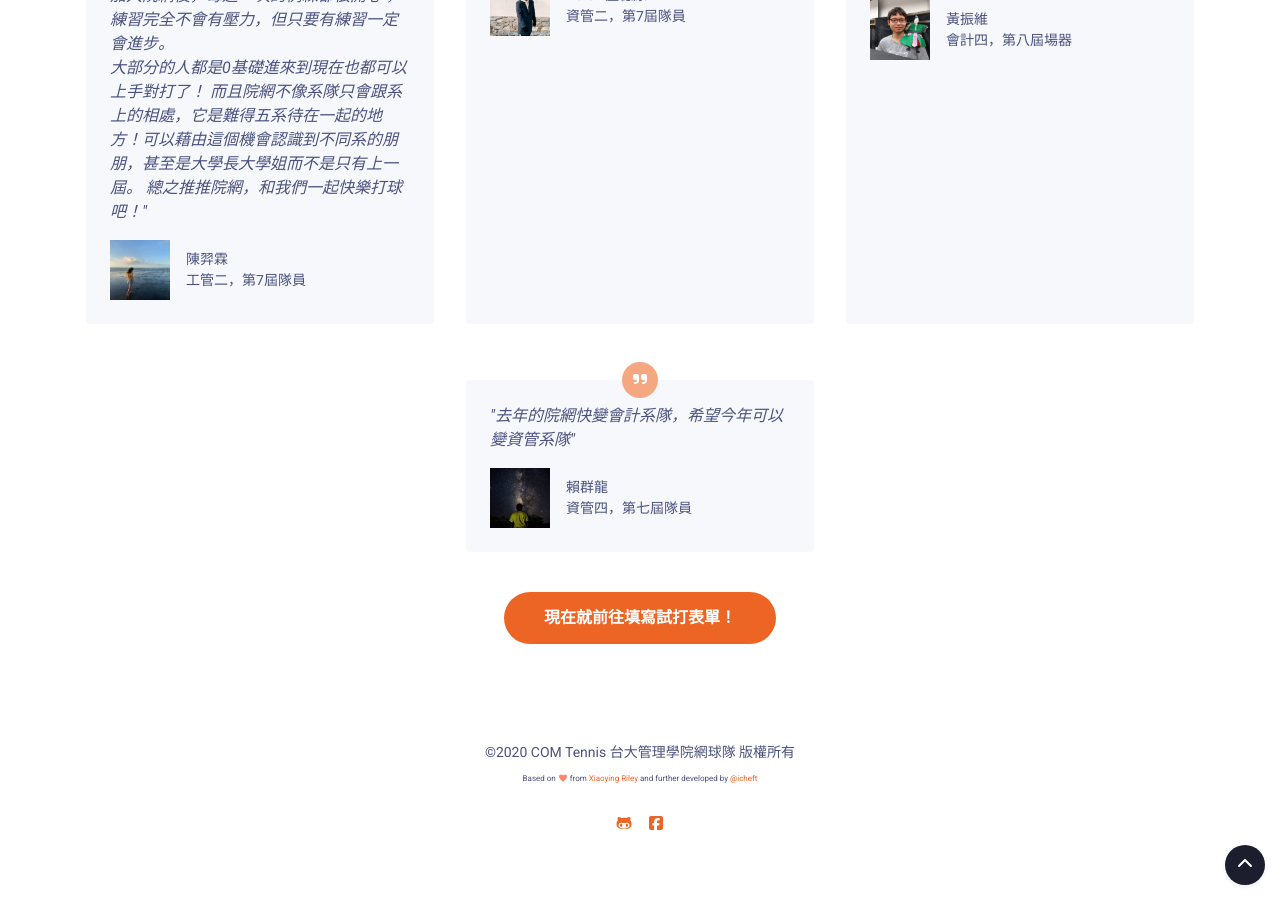
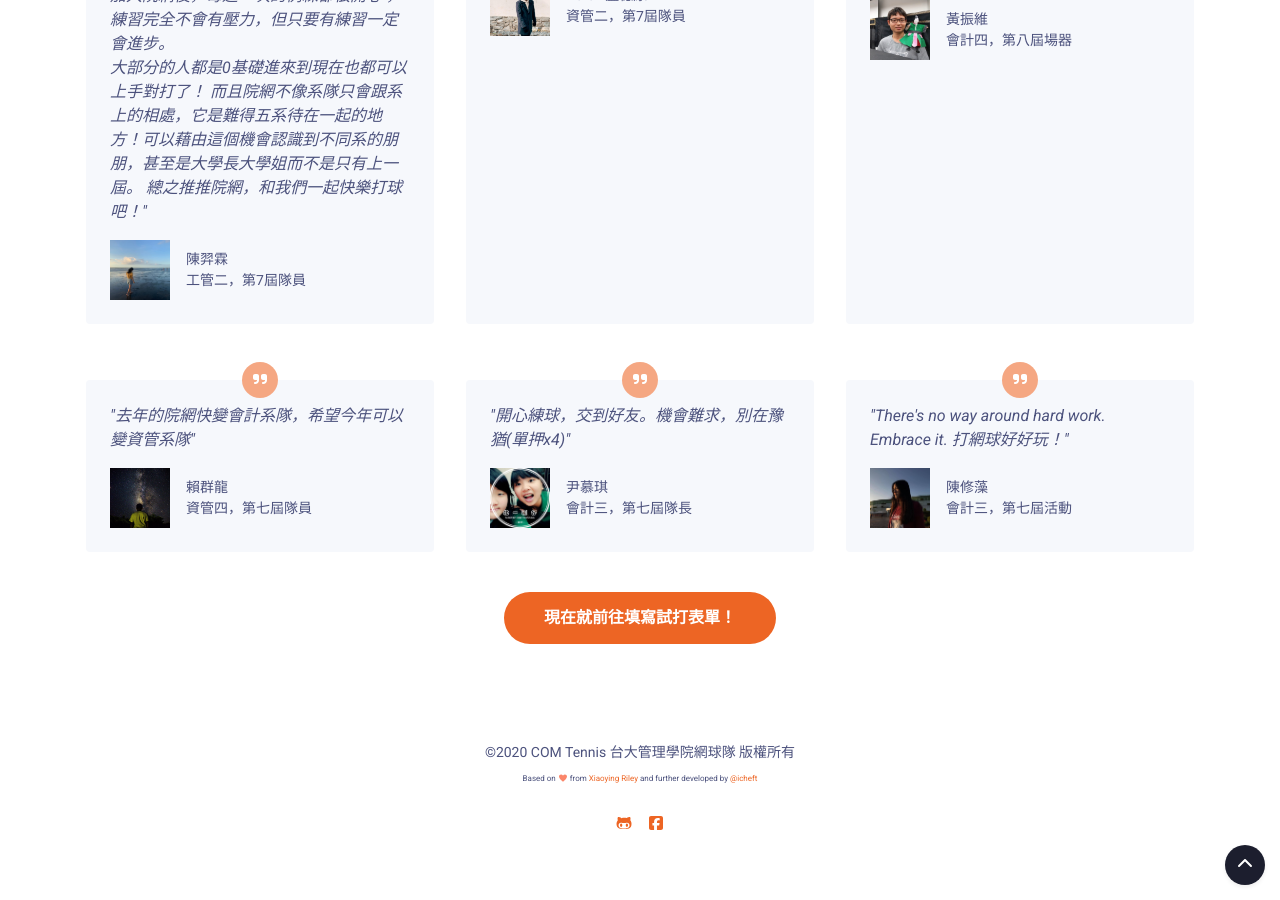
Before and after one commit to icheft/COM-Tennis-Website, a Jekyll site: the page built from index.html, in a window 1280 px wide and 900 px high, scrolled down 12738 px. Built offline with Jekyll 4.4.1, drawn with Linux system fonts in a browser that asks for light colours; nearby versions of some CDN libraries; library files that are not in the unit come from our copies; a style sheet for code colours, icons or effects is not loaded.

Commit message:
Add testimonials

```diff
--- a/_data/testimonials.yml
+++ b/_data/testimonials.yml
@@ -38,3 +38,11 @@
   title: 資管四，第七屆隊員
   quote: 去年的院網快變會計系隊，希望今年可以變資管系隊
   image: dragons.jpg
+- name: 尹慕琪
+  title: 會計三，第七屆隊長
+  quote: 開心練球，交到好友。機會難求，別在豫猶(單押x4)
+  image: y.jpg
+- name: 陳修藻
+  title: 會計三，第七屆活動
+  quote: There's no way around hard work. Embrace it. 打網球好好玩！
+  image: cht.jpg
```
Also changed, not shown: images/profiles/cht.jpg (added), images/profiles/y.jpg (added).
